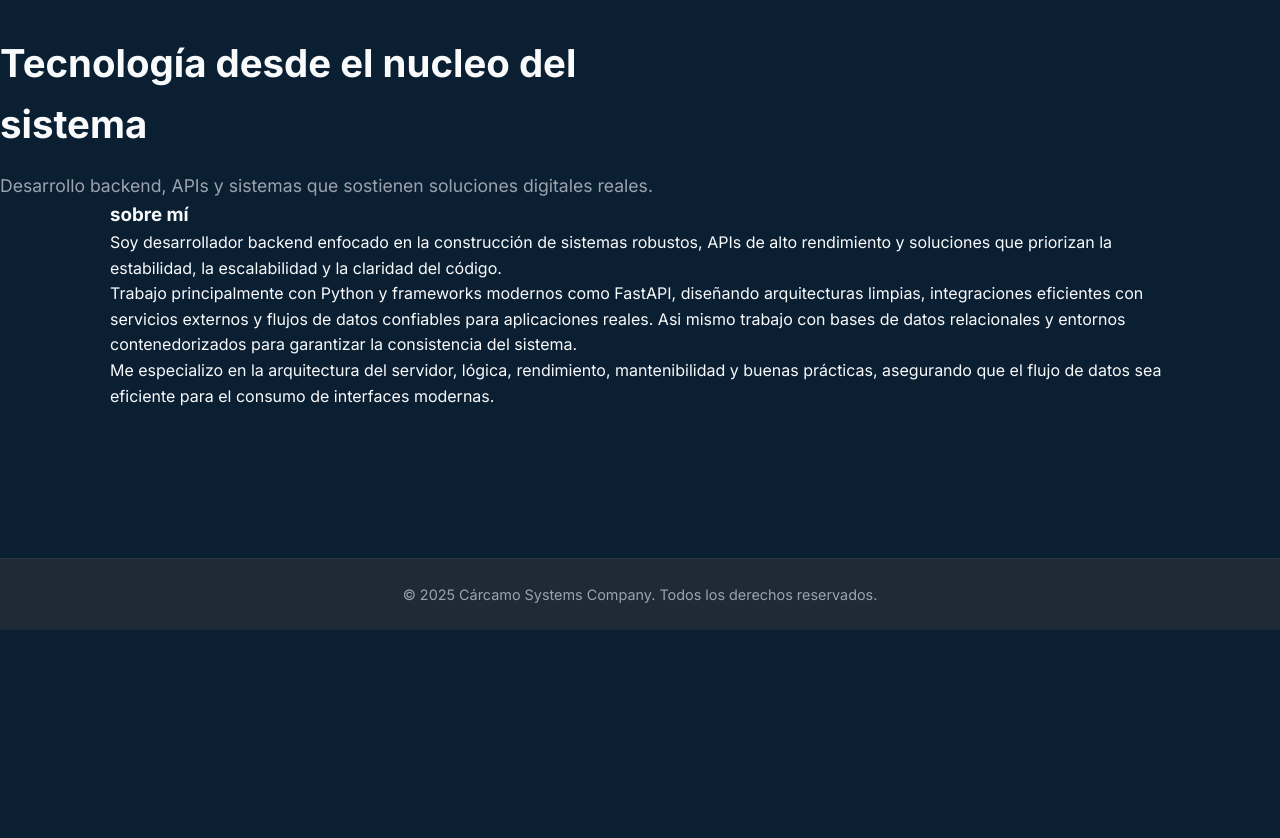
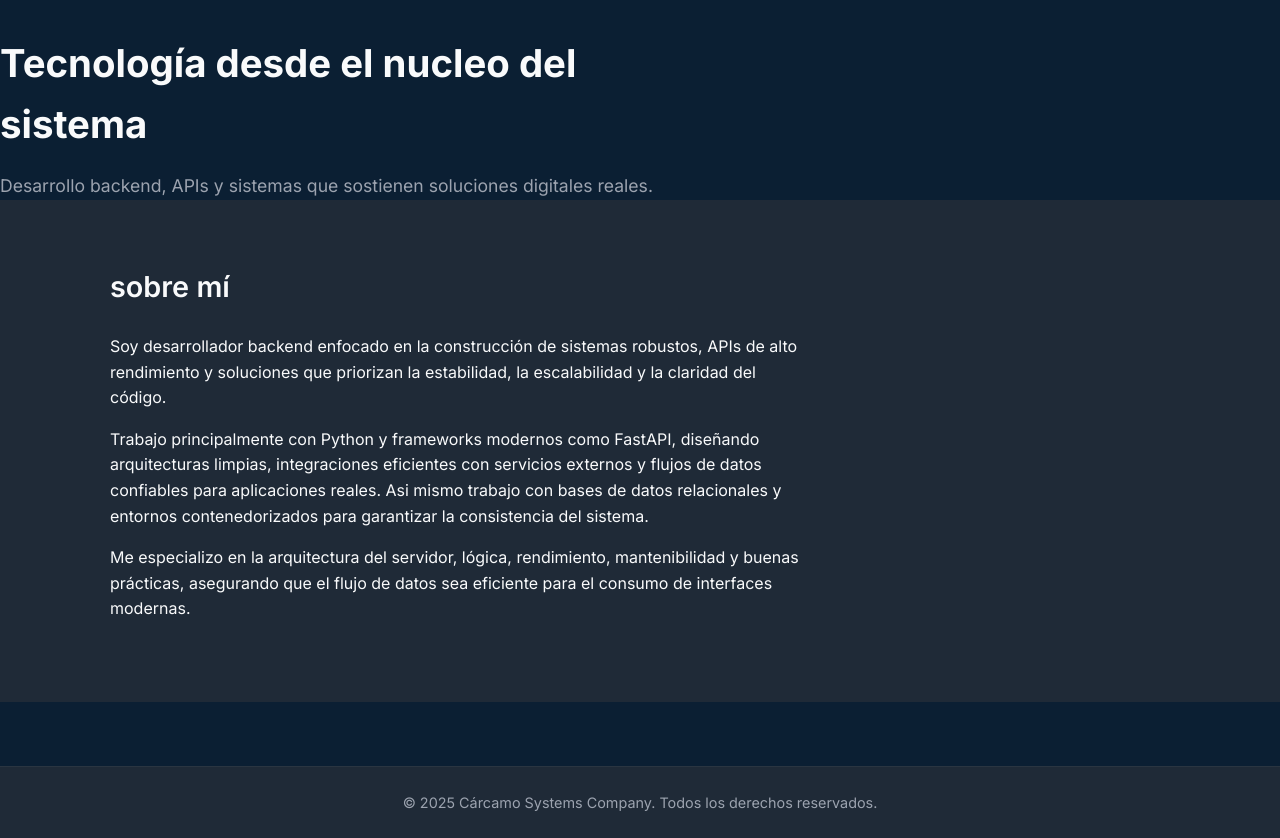
Before and after one commit to cdcarcamo/portafolio, a FastAPI app: page / in a window 1280 px wide. Shown: the part 170-1008 px from the top of the page. Before the commit the page ends 800 px from the top, so only its background shows below. Run offline with FastAPI, Linux system fonts and the light colour scheme.

Commit message:
Se agrega estilos a la sección about del index, se agraga carpetas y archivos al gitignore

```diff
--- a/app/static/css/styles.css
+++ b/app/static/css/styles.css
@@ -116,3 +116,39 @@ body {
     color: var(--color-muted);
     text-align: center;
 }
+
+/* ==========================
+    ABOUT
+   ==========================*/
+.about{
+    background-color: var(--color-secondary);
+    padding: 4rem 0;
+    gap: 1.5rem;
+}
+
+.about h3 {
+    font-size: 1.8rem;
+    font-weight: 600;
+    margin-bottom: 1.5rem;
+}
+
+.about-text {
+    max-width: 700px;
+    margin-bottom: 1rem;
+    color: var(--color-light);
+}
+
+/*.about-section {
+    display: flex;
+    flex-direction: column;
+    gap: 1.5rem; /* Espacio uniforme entre los parrafos
+    max-width: 800px;
+    margin: 0 auto;
+}
+
+about.text {
+    line-height: 1.8;
+    color: var(--color-light);
+    padding-left: 1rem; /* para dar un toque 'bloquote'
+    border-left: 2px solid var(--color-accent);
+}*/
```
